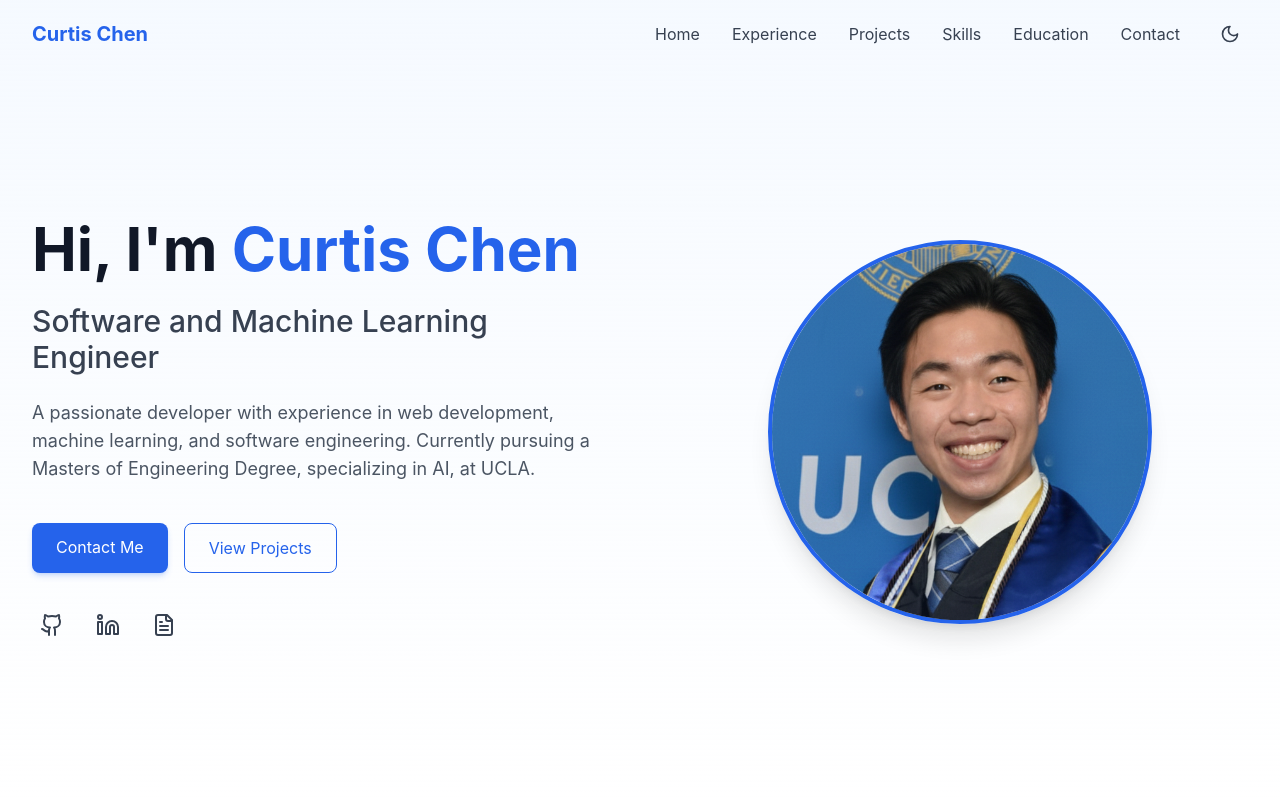
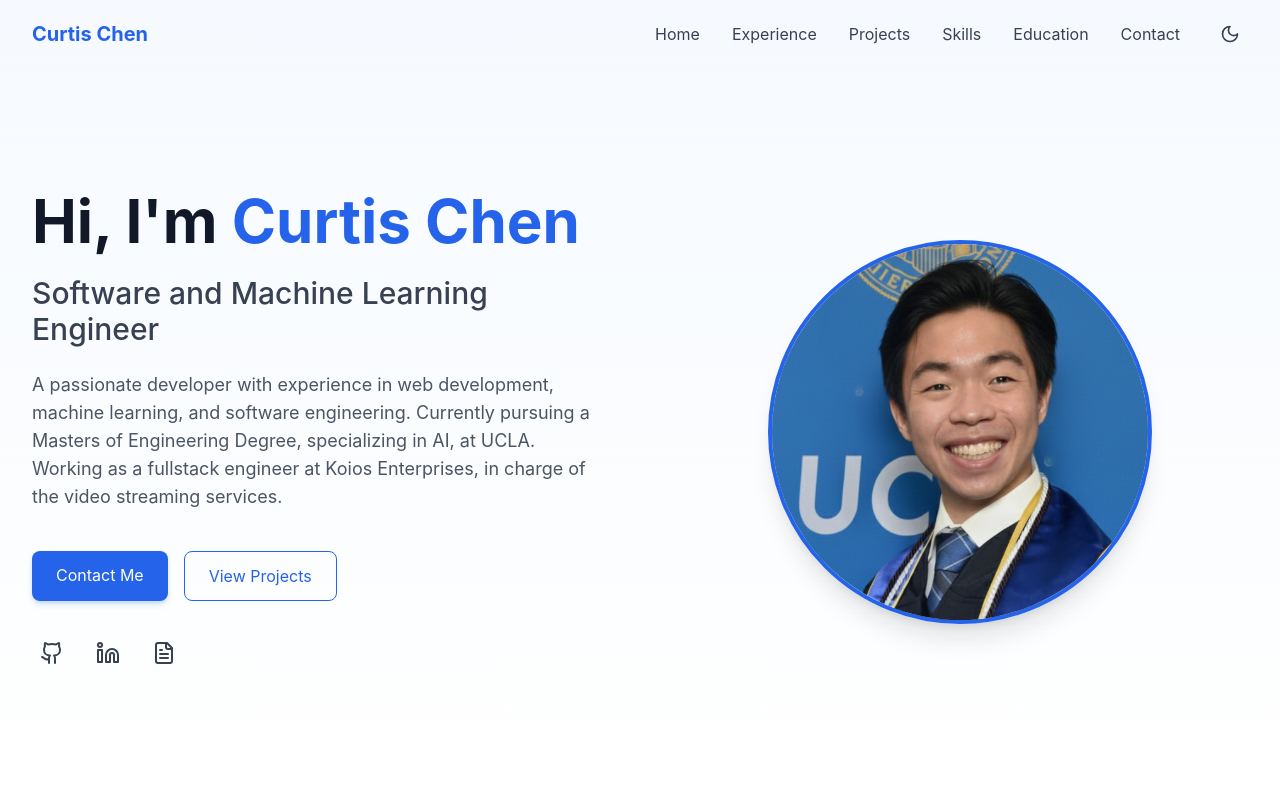
Before and after one commit to curtischen03/Portfolio, a React (Vite) app: page / in a window 1280 px wide. Shown: the top 800 px of the page. Built offline with nearby package versions, Linux system fonts and the light colour scheme.

Commit message:
Edit blurb to include more information about myself

```diff
--- a/src/components/Hero.tsx
+++ b/src/components/Hero.tsx
@@ -51,7 +51,8 @@ const Hero = () => {
             <p className="text-lg text-gray-600 dark:text-gray-400 max-w-2xl">
               A passionate developer with experience in web development, machine
               learning, and software engineering. Currently pursuing a Masters
-              of Engineering Degree, specializing in AI, at UCLA.
+              of Engineering Degree, specializing in AI, at UCLA. Working as a fullstack
+              engineer at Koios Enterprises, in charge of the video streaming services.
             </p>
 
             <div className="flex flex-wrap gap-4 pt-4">
```
